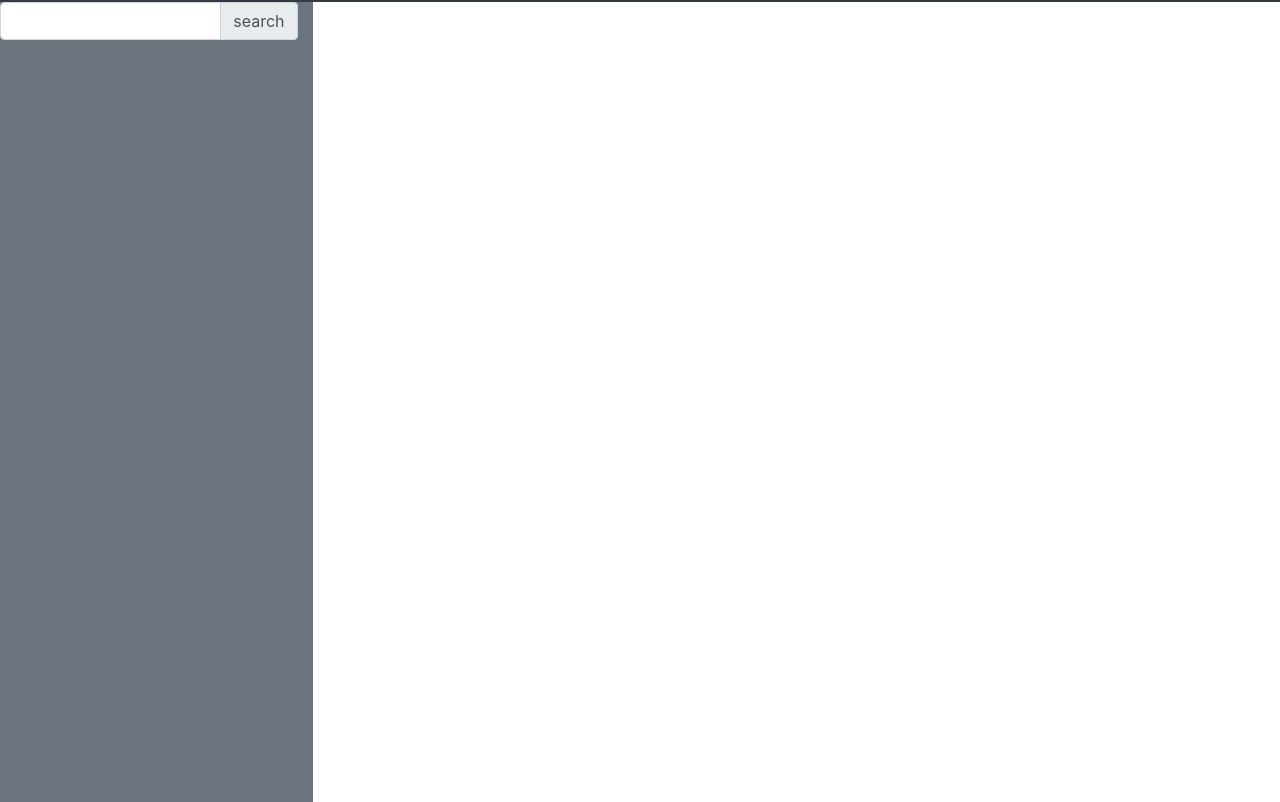
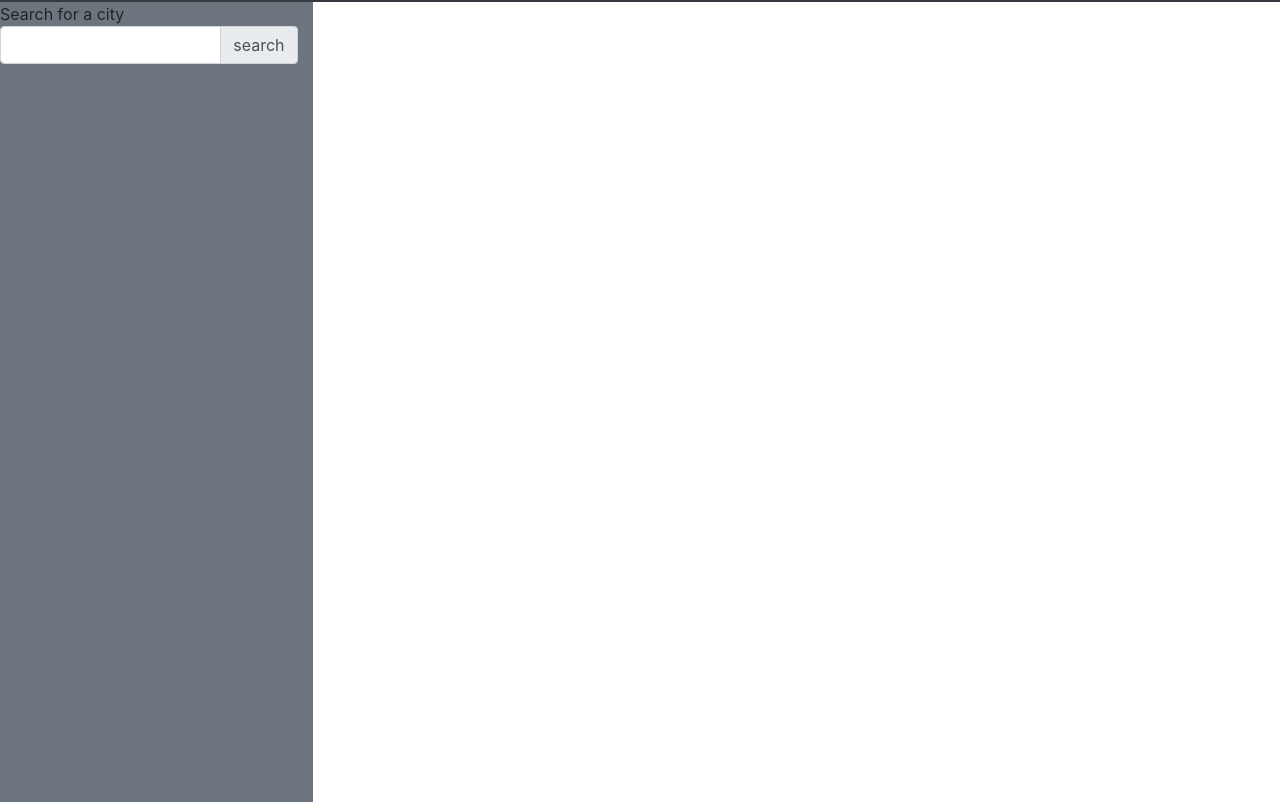
Before and after one commit to MHargett23/Weather-Dashboard, a plain HTML site: page index.html in a window 1280 px wide. Shown: the part 54-856 px from the top of the page. Drawn offline with nearby package versions, Linux system fonts and the light colour scheme.

Commit message:
added screen shot

```diff
--- a/index.html
+++ b/index.html
@@ -25,6 +25,7 @@
     </div>
     <div class="row h-100">
         <div class="col-sm-3 bg-secondary bg-secondary ">
+            Search for a city
             <div class="input-group mb-3">
                 <input type="text" class="form-control" id="cityName" aria-describedby="basic-addon2">
                 <div class="input-group-append">
```
Also changed, not shown: images/weatherdashboardss.png (added).
